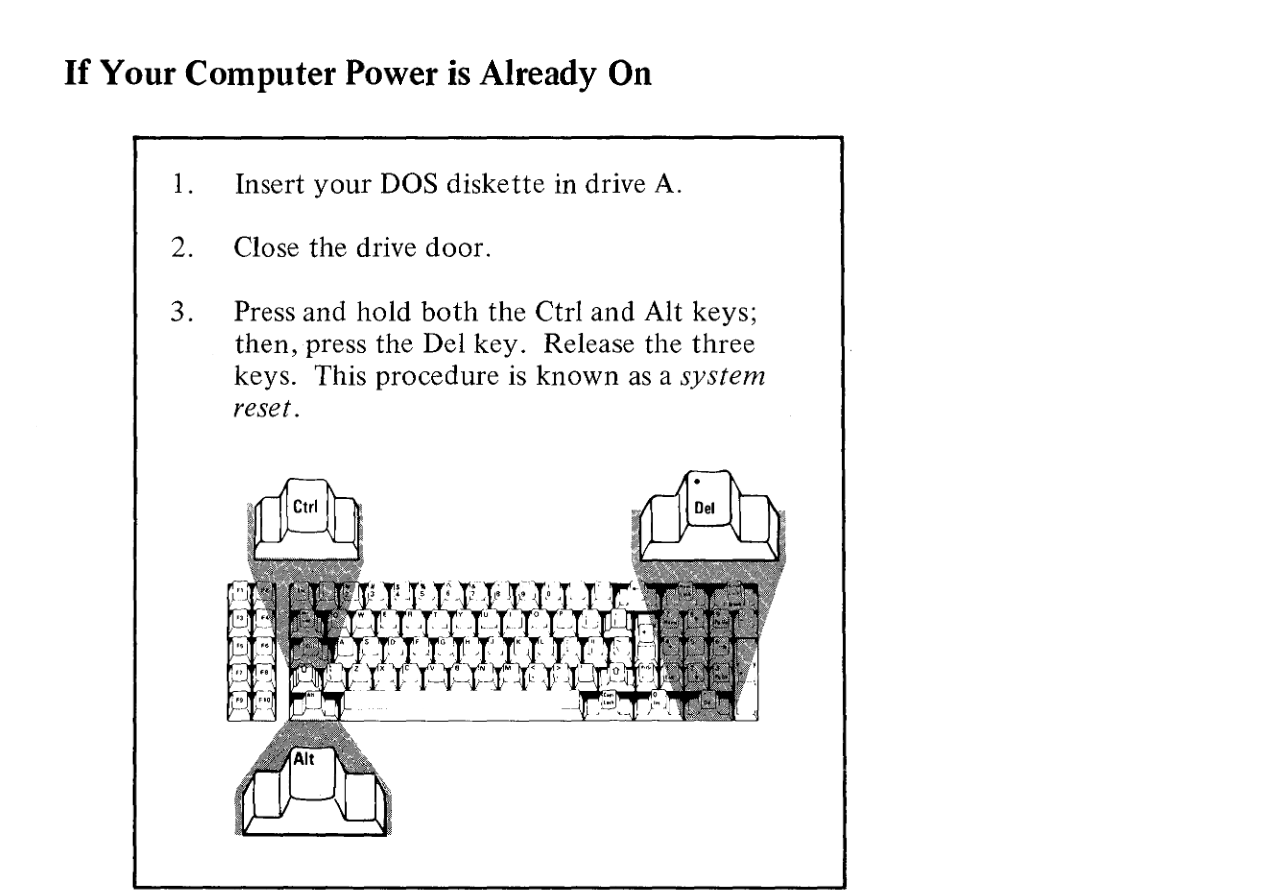
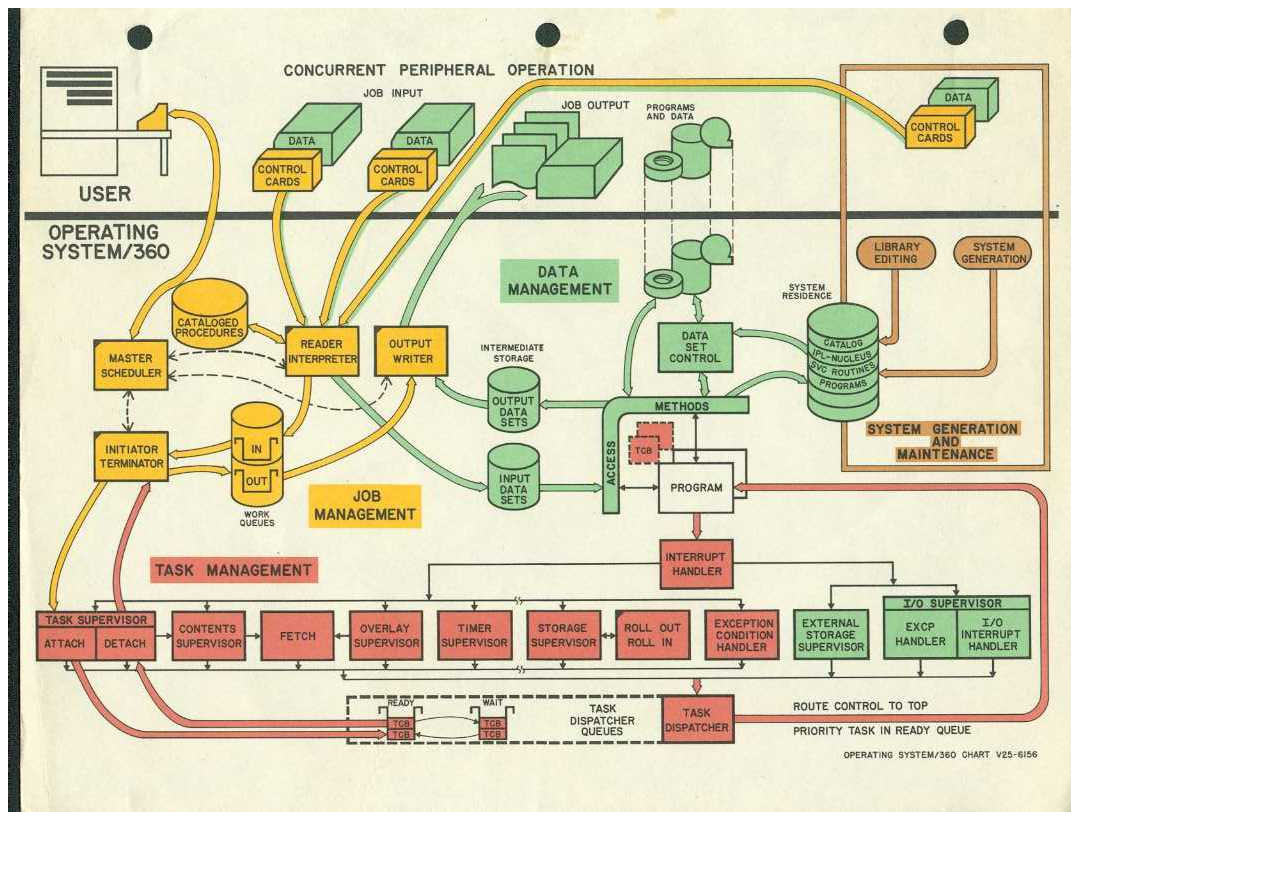
Before and after one commit to systems-diagnostician/systems-diagnostician.github.io, a plain HTML site: page index.html in a window 1280 px wide. Shown: the top 890 px of the page. After the commit the page ends 820 px from the top, so only its background shows below. Drawn offline with Linux system fonts and the light colour scheme.

Commit message:
Update index.html

```diff
--- a/index.html
+++ b/index.html
@@ -2,6 +2,6 @@
  <head>
  </head>
  <body>
-   <img src="img/reset.png" alt="SYSTEMS RESET">
+   <img src="img/os360.jpg" alt="OS360">
  </body>
 </html>
```
